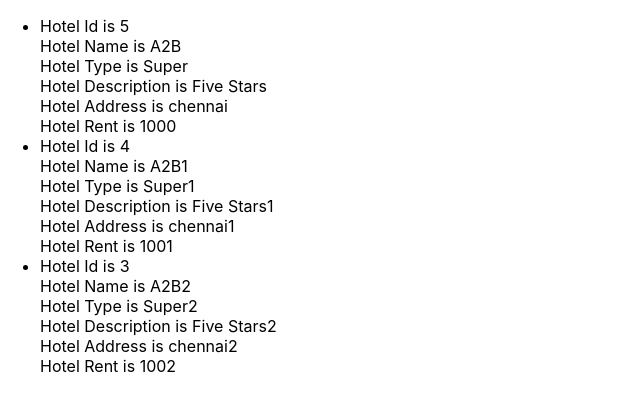
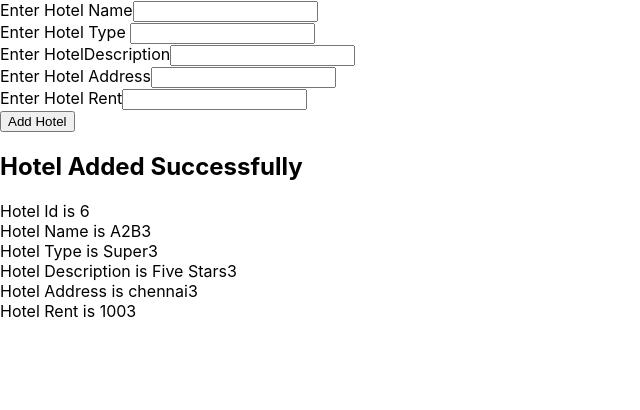
Before and after one commit to Navaneeth1220/tms_frontend, a React (Create React App) app in the folder tms/: page / in a window 1280 px wide. Shown: the top 410 px of the page, without its empty margins (0-640 px from the left). Built offline with nearby package versions, Linux system fonts and the light colour scheme.

Commit message:
AddHotel added

```diff
--- a/tms/src/App.js
+++ b/tms/src/App.js
@@ -3,6 +3,7 @@ import './App.css';
 import DisplayHotelDetails from './component/Hotel/DisplayHotelDetails';
 import GetHotelDetails from './component/Hotel/GetHotelDetails';
 import DisplayHotelList from './component/Hotel/DisplayHotelList';
+import AddHotel from './component/Hotel/AddHotel';
 
 function App() {
 
@@ -41,8 +42,12 @@ function App() {
     <div>
 
       {/* <DisplayHotelDetails hotel={hotel1} />*/}
+
       {/*<GetHotelDetails />*/}
-      {<DisplayHotelList hotels={hotels} />}
+
+      {/*<DisplayHotelList hotels={hotels} />*/}
+
+      {<AddHotel />}
 
 
 
--- a/tms/src/component/Hotel/AddHotel.js
+++ b/tms/src/component/Hotel/AddHotel.js
@@ -0,0 +1,135 @@
+
+import React, { useState } from "react";
+import DisplayHotelDetails from "./DisplayHotelDetails";
+import commonStyle from "./commonStyle.module.css"
+
+
+export default function AddHotel() {
+
+    const hotel6 = {
+        hotelId: 6,
+        hotelName: "A2B3",
+        hotelType: "Super3",
+        hotelDescription: "Five Stars3",
+        address: "chennai3",
+        rent: 1003.0
+    }
+
+    const hotelNameRef = React.createRef();
+    const hotelTypeRef = React.createRef();
+    const hotelDescriptionRef = React.createRef();
+    const addressRef = React.createRef();
+    const rentRef = React.createRef();
+
+    const initialState = {
+        hotelName: undefined,
+        hotelType: undefined,
+        hotelDescription: undefined,
+        address: undefined,
+        rent: undefined,
+        hotel: hotel6,
+        errMsg: undefined,
+        formStatus: "",
+    };
+
+    const [currentState, setNewState] = useState(initialState);
+
+    const submitHandler = (event) => {
+
+        event.preventDefault();
+        setNewState({ ...currentState, formStatus: "form submitted successfully" });
+
+    };
+
+    const setFieldState = (ref) => {
+
+        const fieldName = ref.current.hotelName;
+        const fieldValue = ref.current.value;
+        const newState = {
+
+            ...currentState,
+            [fieldName]: fieldValue,
+            hotel:undefined,
+            errMsg: undefined,
+        };
+
+        setNewState(newState);
+
+    };
+
+    return (
+
+        <div>
+            <form onSubmit={(event) => submitHandler(event)}>
+                <div>
+                    <label>Enter Hotel Name</label>
+                    <input
+                        name="hotelName"
+                        type="text"
+                        ref={hotelNameRef}
+                        onChange={() => setFieldState(hotelNameRef)}
+                    />
+                </div>
+                <div>
+                    <label>Enter Hotel Type </label>
+                    <input
+                        name="hotelType"
+                        type="text"
+                        ref={hotelTypeRef}
+                        onChange={() => setFieldState(hotelTypeRef)}
+                    />
+                </div>
+                <div>
+                    <label>Enter HotelDescription</label>
+                    <input
+                        name="hotelDescription"
+                        type="text"
+                        ref={hotelDescriptionRef}
+                        onChange={() => setFieldState(hotelDescriptionRef)}
+                    />
+                </div>
+                <div>
+                    <label>Enter Hotel Address</label>
+                    <input
+                        name="address"
+                        type="text"
+                        ref={addressRef}
+                        onChange={() => setFieldState(addressRef)}
+                    />
+                </div>
+                <div>
+                    <label>Enter Hotel Rent</label>
+                    <input
+                        name="rent"
+                        type="number"
+                        ref={rentRef}
+                        onChange={() => setFieldState(rentRef)}
+                    />
+                    <br />
+                    <button type="submit">Add Hotel</button>
+                </div>
+            </form>
+            <h2>{currentState.formStatus}</h2>
+
+            {
+                currentState.hotel ? (
+
+                    <div>
+                        <h2>Hotel Added Successfully</h2>
+                        <DisplayHotelDetails hotel={currentState.hotel} />
+                    </div>
+
+                ) : ""}
+
+            {
+                currentState.errMsg ? (
+
+                    <div className={commonStyle.error}>
+                        Hotel Request Was Not Successful <br />
+                        {currentState.errMsg}
+                    </div>
+
+                ) : ""}
+        </div>
+    );
+}
--- /dev/null
+++ b/tms/src/component/Package/commonStyle.module.css
@@ -0,0 +1,9 @@
+
+.error{
+
+    color:red;
+    font-size: 1em;
+    margin-bottom: 20px;
+    margin-top: 20px;
+
+}
```
